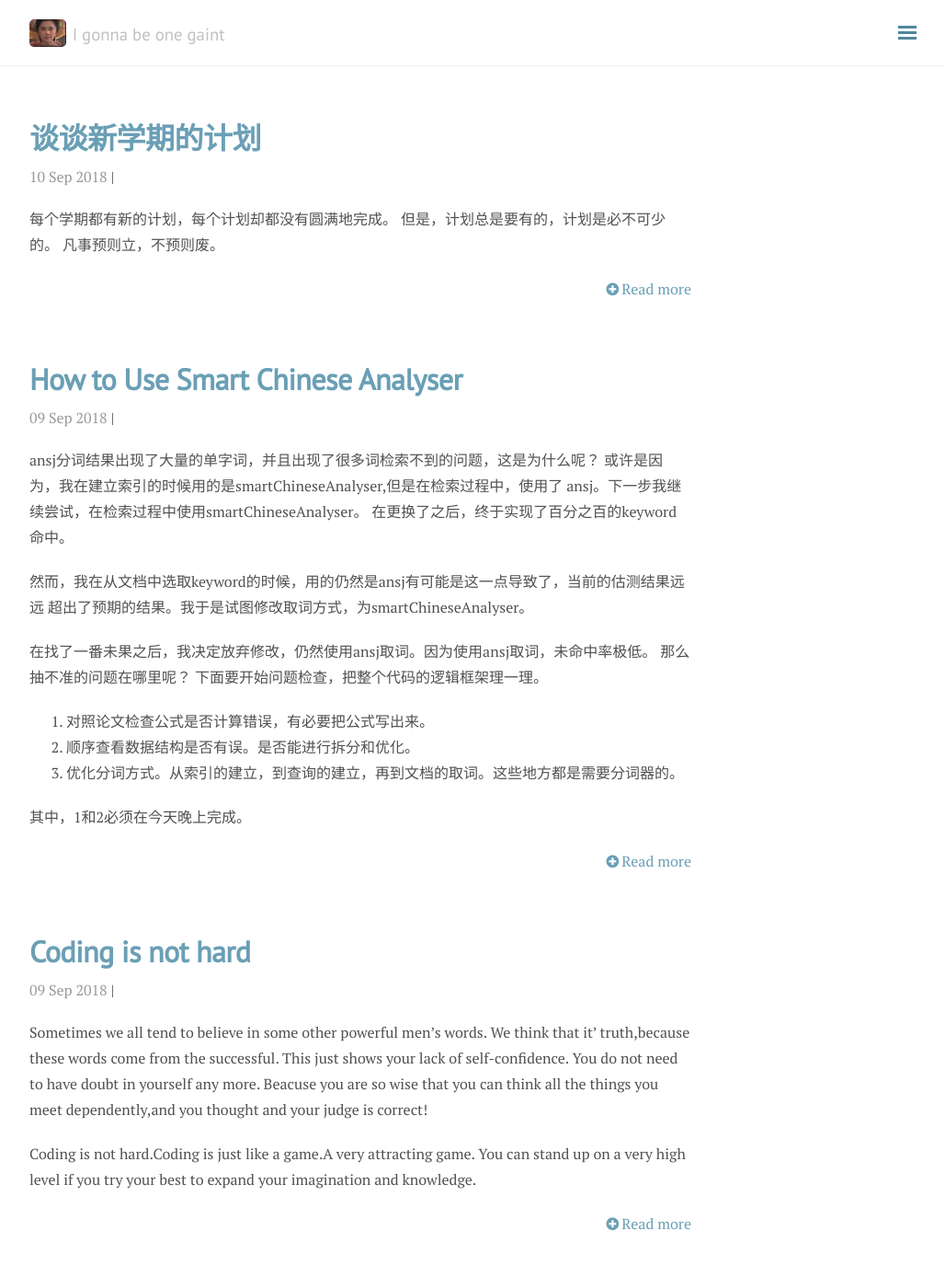
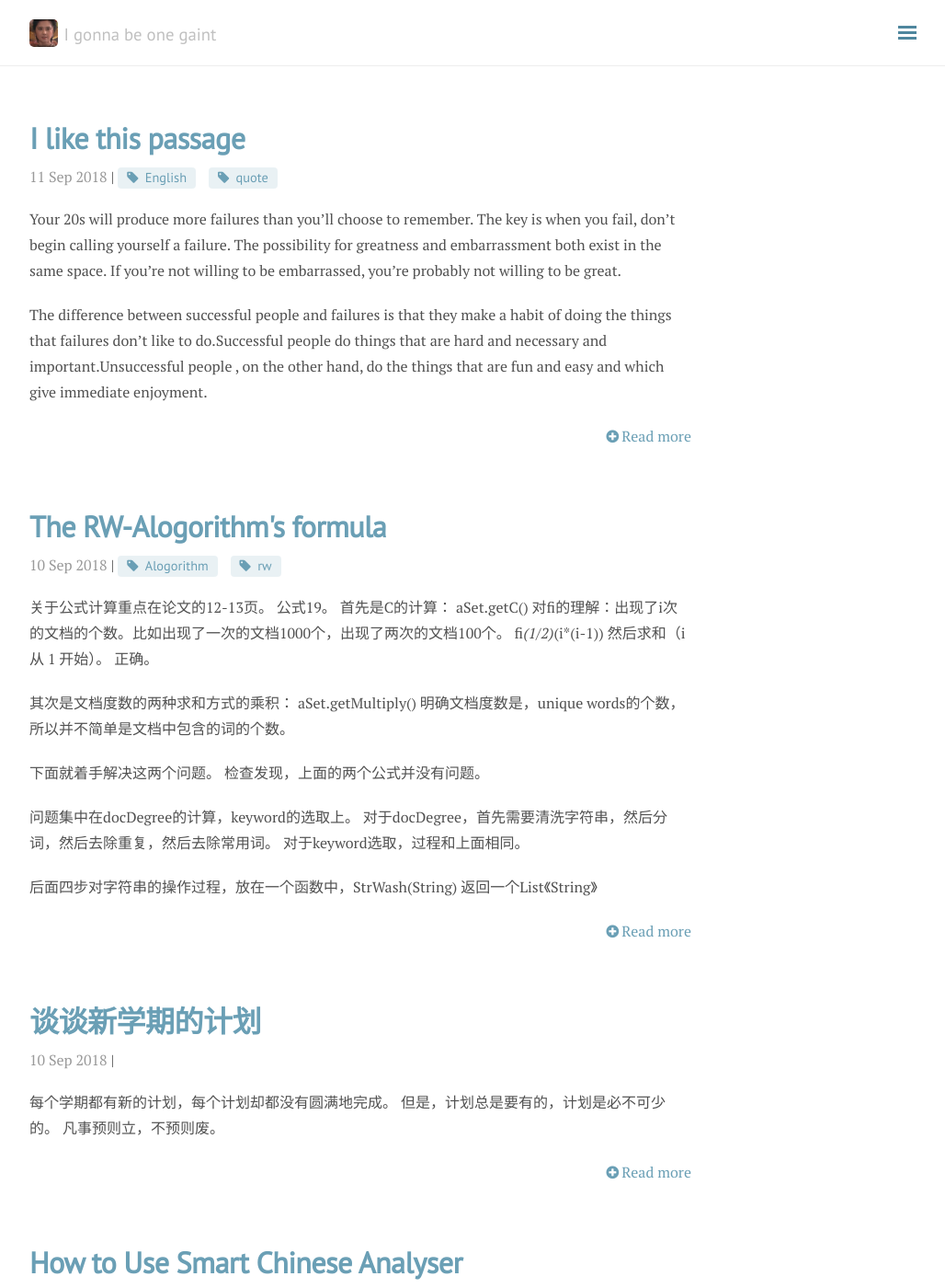
Before and after one commit to mrLiuChang/mrLiuChang.github.io, a Jekyll site: the page built from blog/index.html, in a window 1280 px wide and 1400 px high. Shown: the whole window at 92% size, without its empty margins (248-1276 px from the left). Built offline with Jekyll 4.4.1, drawn with Linux system fonts in a browser that asks for light colours; nearby versions of some CDN libraries; the list of posts is cut into pages by our own code; some of the changed text lies outside the part shown.

Commit message:
add a reading

```diff
--- a/_posts/2018-09-09-how-to-use-smart-chinese-analyser.markdown
+++ b/_posts/2018-09-09-how-to-use-smart-chinese-analyser.markdown
@@ -20,3 +20,24 @@ ansj。下一步我继续尝试，在检索过程中使用smartChineseAnalyser
 3. 优化分词方式。从索引的建立，到查询的建立，再到文档的取词。这些地方都是需要分词器的。
 
 其中，1和2必须在今天晚上完成。
+
+2000次抽样的预测结果：
+================================================================
+程序运行时间： 3.1666334min
+num of documents:1988
+the C now is 13
+the estimated population is 334496
+
+n=3000
+================================================================
+程序运行时间： 4.8357min
+num of documents:2982
+the C now is 18
+the estimated population is  521333
+
+n=4000
+================================================================
+程序运行时间： 6.932033min
+num of documents:3954
+the C now is 46
+the estimated population is 366764
--- /dev/null
+++ b/_posts/2018-09-10-the-rwalogorithms-formula.markdown
@@ -0,0 +1,28 @@
+---
+layout: post
+title: "The RW-Alogorithm's formula"
+date: "2018-09-10 21:31:45 +0800"
+categories: [Alogorithm]
+tag: [Alogorithm,rw]
+---
+关于公式计算重点在论文的12-13页。
+公式19。
+首先是C的计算：
+  aSet.getC()
+  对fi的理解：出现了i次的文档的个数。比如出现了一次的文档1000个，出现了两次的文档100个。
+  fi*(1/2)*(i*(i-1)) 然后求和（i 从 1 开始）。
+  正确。
+
+
+其次是文档度数的两种求和方式的乘积：
+  aSet.getMultiply()
+  明确文档度数是，unique words的个数，所以并不简单是文档中包含的词的个数。
+
+下面就着手解决这两个问题。
+检查发现，上面的两个公式并没有问题。
+
+问题集中在docDegree的计算，keyword的选取上。
+对于docDegree，首先需要清洗字符串，然后分词，然后去除重复，然后去除常用词。
+对于keyword选取，过程和上面相同。
+
+后面四步对字符串的操作过程，放在一个函数中，StrWash(String) 返回一个List《String》
--- /dev/null
+++ b/_posts/2018-09-11-i-like-this-passage.markdown
@@ -0,0 +1,14 @@
+---
+layout: post
+title: "I like this passage"
+date: "2018-09-11 13:01:06 +0800"
+categories: [reading]
+tag: [English,quote]
+---
+
+Your 20s will produce more failures than you’ll choose to remember. The key is when you fail, don’t begin calling yourself a failure.
+The possibility for greatness and embarrassment both exist in the same space. If you’re not willing to be embarrassed, you’re probably not willing to be great.
+
+The difference between successful people and failures is that they make a habit of doing the things that failures don't like to do.Successful people
+do things that are hard and necessary and important.Unsuccessful people ,
+on the other hand, do the things that are fun and easy and which give immediate enjoyment.
```
Also changed, not shown: public/img/cover.png.
